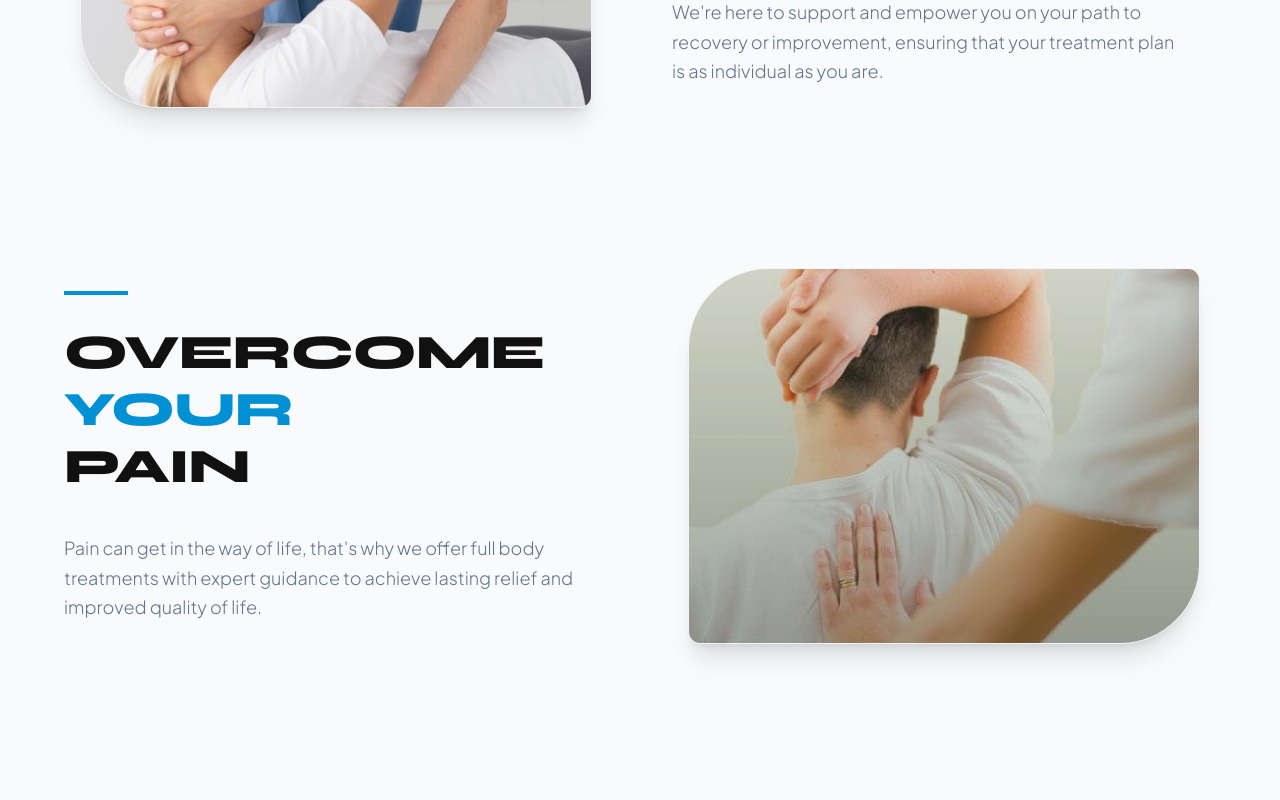
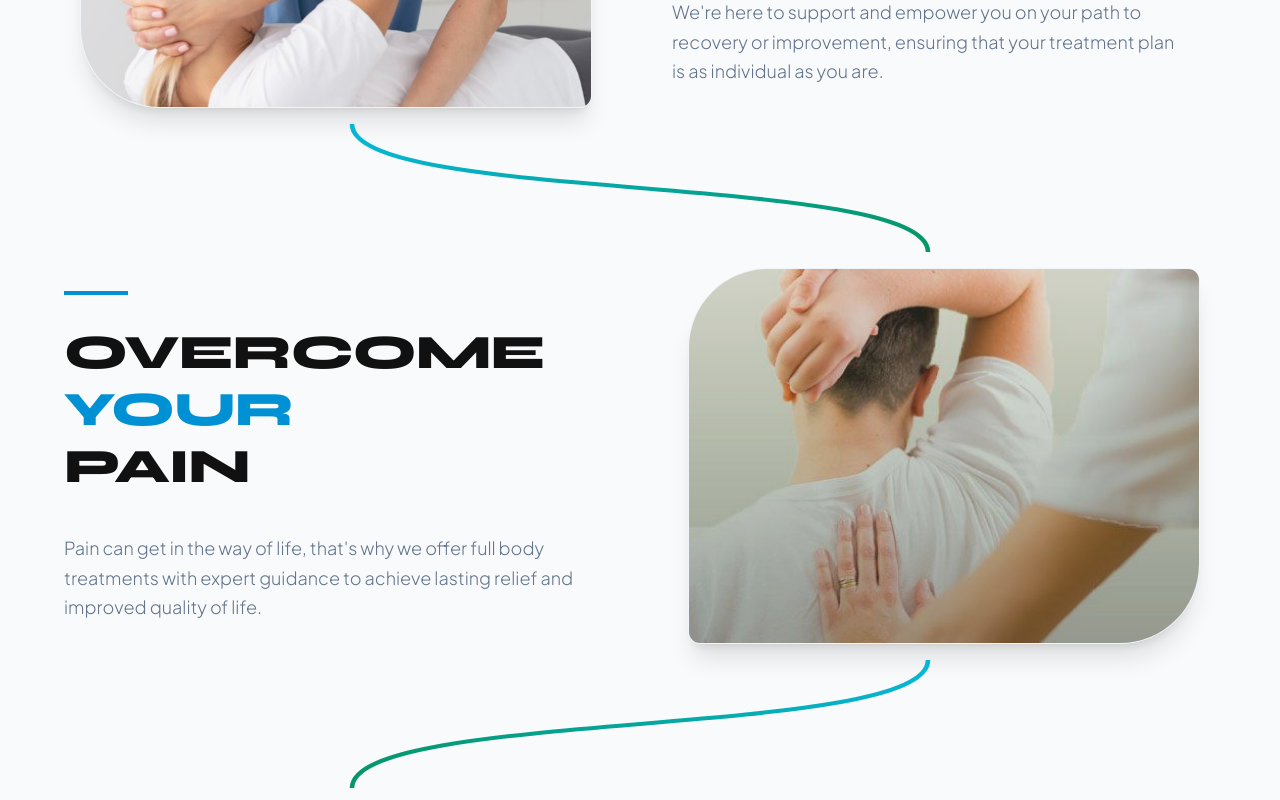
Before and after one commit to shaheertiger/Beachhealthbrampton, a React (Vite) app: page / in a window 1280 px wide. Shown: the part 1180-1980 px from the top of the page. Built offline with nearby package versions, Linux system fonts and the light colour scheme.

Commit message:
Add scroll-animated SVG curve between features

```diff
--- a/src/components/Features.tsx
+++ b/src/components/Features.tsx
@@ -34,7 +34,7 @@ export default function Features() {
           <div
             key={index}
             className={twMerge(
-              "flex flex-col lg:flex-row items-center gap-16",
+              "flex flex-col lg:flex-row items-center gap-16 relative",
               feature.reversed ? "lg:flex-row-reverse" : ""
             )}
           >
@@ -83,7 +83,37 @@ export default function Features() {
                 {feature.description}
               </p>
 
+
             </motion.div>
+
+            {/* Connecting Animated SVG Curve */}
+            {index < features.length - 1 && (
+              <div className="hidden lg:block absolute w-full h-[128px] left-0 pointer-events-none -bottom-[128px] z-0">
+                <svg width="100%" height="100%" viewBox="0 0 1000 128" preserveAspectRatio="none">
+                  <defs>
+                    <linearGradient id={`grad-curve-${index}`} x1={!feature.reversed ? "0%" : "100%"} y1="0%" x2={!feature.reversed ? "100%" : "0%"} y2="0%">
+                      <stop offset="0%" stopColor="#06b6d4" />
+                      <stop offset="100%" stopColor="#059669" />
+                    </linearGradient>
+                  </defs>
+                  <motion.path
+                    initial={{ pathLength: 0, opacity: 0 }}
+                    whileInView={{ pathLength: 1, opacity: 1 }}
+                    viewport={{ once: true, margin: "-10%" }}
+                    transition={{ duration: 1.5, ease: "easeInOut" }}
+                    d={!feature.reversed
+                      ? "M 250,0 C 250,80 750,48 750,128"
+                      : "M 750,0 C 750,80 250,48 250,128"
+                    }
+                    stroke={`url(#grad-curve-${index})`}
+                    strokeWidth="4"
+                    fill="none"
+                    strokeLinecap="round"
+                    strokeDasharray="8 8"
+                  />
+                </svg>
+              </div>
+            )}
           </div>
         ))}
 
```
